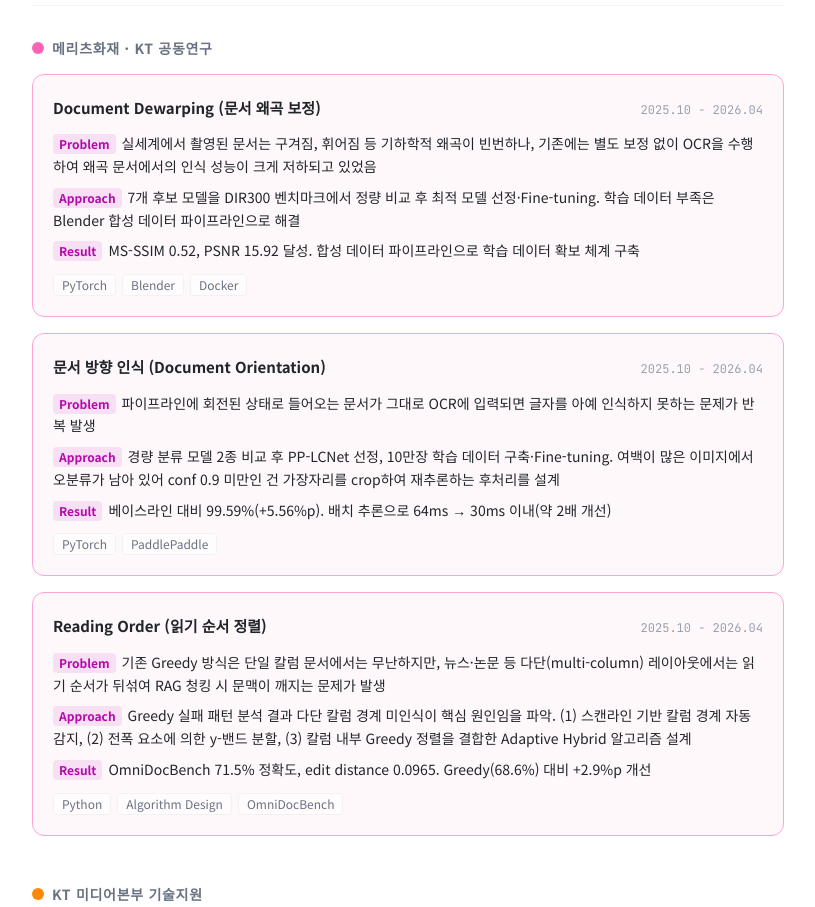
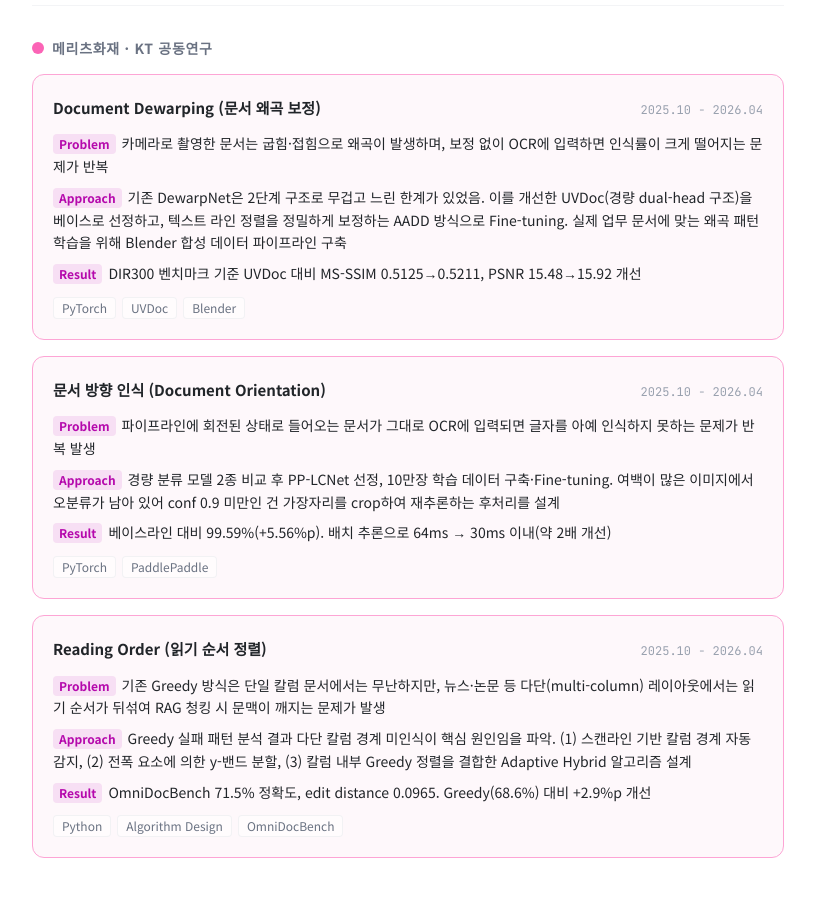
Before and after one commit to ilileun/profile, a Next.js app: page / in a window 1280 px wide. Shown: the part 1420-2327 px from the top of the page, without its empty margins (232-1047 px from the left). Built offline with nearby package versions, Linux system fonts and the light colour scheme.

Commit message:
Rewrite dewarping: DewarpNet limitation → UVDoc + AADD fine-tuning story

```diff
--- a/src/payload/projects.ts
+++ b/src/payload/projects.ts
@@ -15,12 +15,12 @@ export const projects: Project[] = [
     period: "2025.10 - 2026.04",
     org: "메리츠화재 · KT 공동연구",
     problem:
-      "실세계에서 촬영된 문서는 구겨짐, 휘어짐 등 기하학적 왜곡이 빈번하나, 기존에는 별도 보정 없이 OCR을 수행하여 왜곡 문서에서의 인식 성능이 크게 저하되고 있었음",
+      "카메라로 촬영한 문서는 굽힘·접힘으로 왜곡이 발생하며, 보정 없이 OCR에 입력하면 인식률이 크게 떨어지는 문제가 반복",
     approach:
-      "7개 후보 모델을 DIR300 벤치마크에서 정량 비교 후 최적 모델 선정·Fine-tuning. 학습 데이터 부족은 Blender 합성 데이터 파이프라인으로 해결",
+      "기존 DewarpNet은 2단계 구조로 무겁고 느린 한계가 있었음. 이를 개선한 UVDoc(경량 dual-head 구조)을 베이스로 선정하고, 텍스트 라인 정렬을 정밀하게 보정하는 AADD 방식으로 Fine-tuning. 실제 업무 문서에 맞는 왜곡 패턴 학습을 위해 Blender 합성 데이터 파이프라인 구축",
     result:
-      "MS-SSIM 0.52, PSNR 15.92 달성. 합성 데이터 파이프라인으로 학습 데이터 확보 체계 구축",
-    techStack: ["PyTorch", "Blender", "Docker"],
+      "DIR300 벤치마크 기준 UVDoc 대비 MS-SSIM 0.5125→0.5211, PSNR 15.48→15.92 개선",
+    techStack: ["PyTorch", "UVDoc", "Blender"],
   },
   {
     title: "문서 방향 인식 (Document Orientation)",
```
